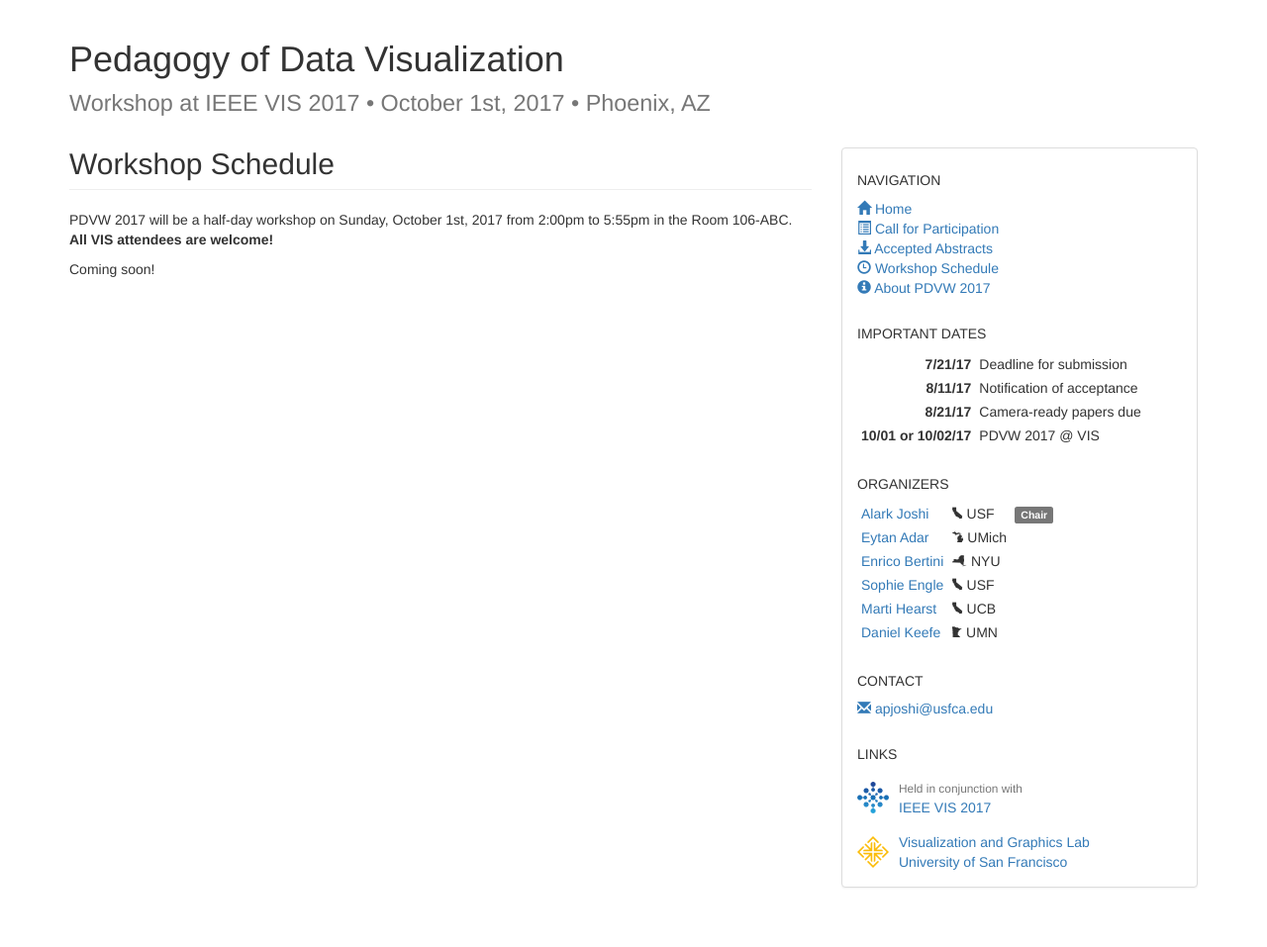
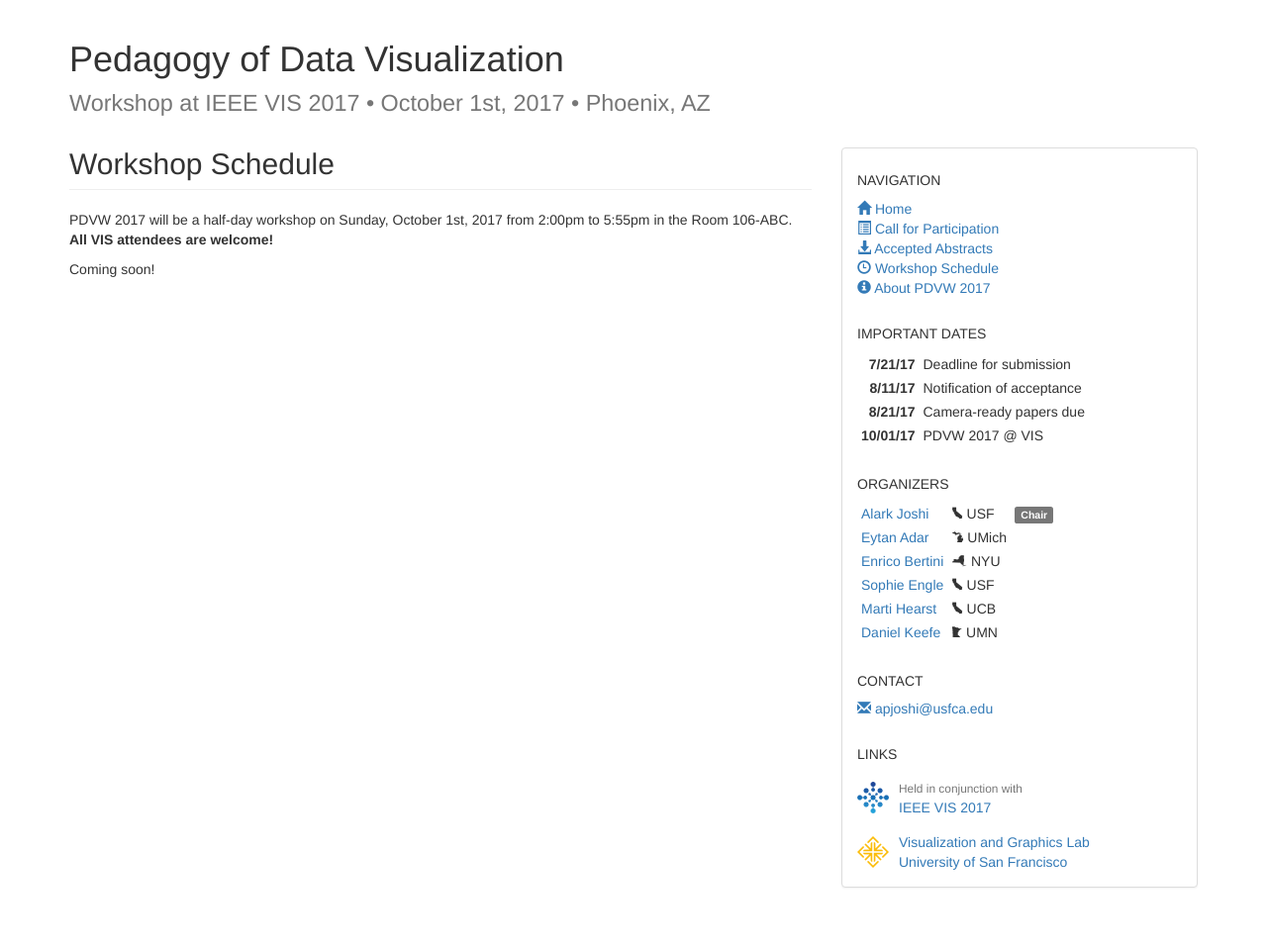
Before and after one commit to usfvgl/pdvw, a Jekyll site: the page built from 2017/schedule.html, in a window 1280 px wide. Shown: the whole page at 99% size. Built offline with Jekyll 4.4.1, drawn with Linux system fonts in a browser that asks for light colours.

Commit message:
Updated sidebar
So many places to update. :)

```diff
--- a/_layouts/pdvw2017.html
+++ b/_layouts/pdvw2017.html
@@ -68,7 +68,7 @@
                       </tr>
 
                       <tr>
-                        <th>10/01 or 10/02/17</th>
+                        <th>10/01/17</th>
                         <td>PDVW 2017 @ VIS</td>
                       </tr>
                     </tbody>
```
